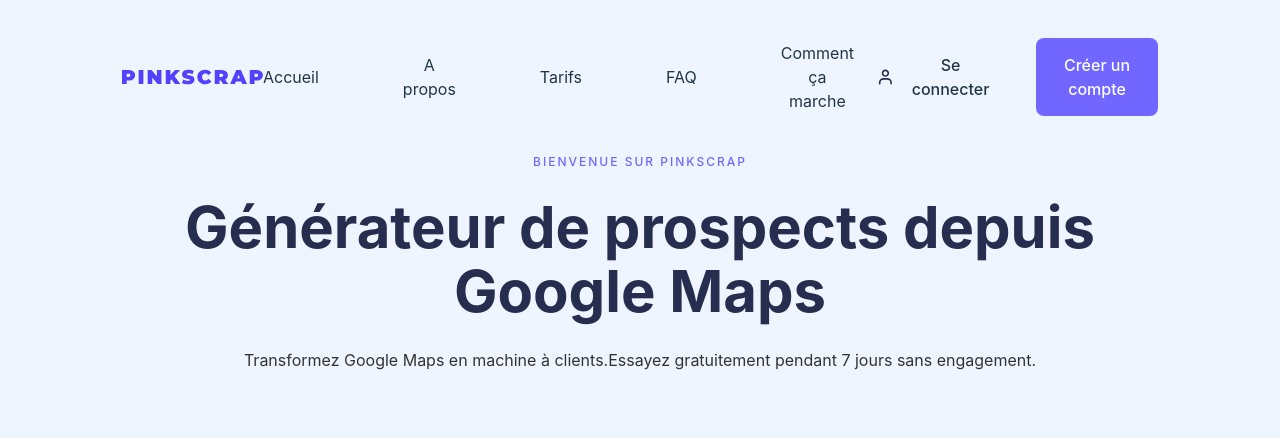
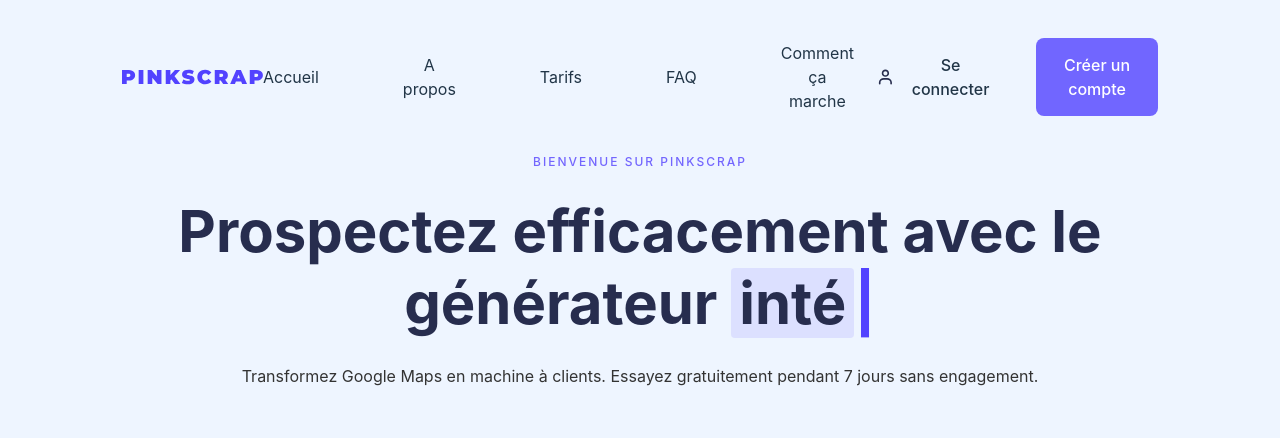
Before and after one commit to Ezdev2/Pinkscrap-front, a Vue app: page / in a window 1280 px wide. Shown: the top 438 px of the page. Built offline with nearby package versions, Linux system fonts and the light colour scheme; no server answers.

Commit message:
update homepage style

```diff
--- a/src/components/Common/Title.vue
+++ b/src/components/Common/Title.vue
@@ -25,6 +25,10 @@
   font-style: normal;
   font-weight: 700;
   line-height: 64px;
+  @media (max-width: 600px) {
+    font-size: 36px;
+    line-height: normal;
+  }
 }
 h2 {
   color: #fff;
--- a/src/pages/Homepage/components/Header.vue
+++ b/src/pages/Homepage/components/Header.vue
@@ -1,4 +1,95 @@
+<template>
+  <div
+    class="flex flex-col gap-[25px] max-w-[1200px] px-[24px] h-[360px] md:h-[200px] lg:h-auto"
+  >
+    <Title type="h3" label="BIENVENUE SUR PINKSCRAP" />
+    <h1 class="title">
+      Prospectez efficacement avec le générateur
+      <span class="title--blink">{{ titleStyled }}</span>
+      <span id="cursor" class="blink">|</span>
+    </h1>
+    <p class="text-blackScale">
+      Transformez Google Maps en machine à clients. Essayez gratuitement pendant
+      7 jours sans engagement.
+    </p>
+  </div>
+</template>
+
 <script setup>
+import { onMounted, ref } from "vue";
+import Title from "@/components/Common/Title.vue";
+
+const titleStyled = ref("intégré à Google Maps.");
+
+onMounted(() => {
+  clearText();
+});
+
+function clearText() {
+  const contenu = titleStyled.value;
+  titleStyled.value = "";
+
+  let index = contenu.length;
+  const effacement = setInterval(() => {
+    index--;
+    titleStyled.value = contenu.slice(0, index);
+    if (index === 0) {
+      clearInterval(effacement);
+      setTimeout(writeText, 1000);
+    }
+  }, 150);
+}
+
+function writeText() {
+  const contenu = "intégré à Google Maps.";
+  let index = 0;
+  const ecriture = setInterval(() => {
+    index++;
+    titleStyled.value = contenu.slice(0, index);
+    if (index === contenu.length) {
+      clearInterval(ecriture);
+      setTimeout(clearText, 1000);
+    }
+  }, 150);
+}
+</script>
+
+<style lang="scss" scoped>
+.title {
+  color: #272d4e;
+  text-align: center;
+  font-size: 58px;
+  font-style: normal;
+  font-weight: 700;
+  line-height: 72px;
+  @media (max-width: 600px) {
+    font-size: 36px;
+    line-height: normal;
+  }
+  &--blink {
+    // background-color: #7366FE;
+    padding: 0 8px;
+    border-radius: 4px;
+    background: rgba(115, 102, 254, 0.15);
+  }
+}
+
+.blink {
+  animation: blink-animation 1s steps(2, start) infinite;
+  color: var(--color-primary);
+  @media (max-width: 600px) {
+    font-size: 36px;
+  }
+}
+
+@keyframes blink-animation {
+  to {
+    visibility: hidden;
+  }
+}
+</style>
+
+<!-- <script setup>
 import Title from "@/components/Common/Title.vue";
 </script>
 
@@ -15,4 +106,4 @@
   </div>
 </template>
 
-<style lang="scss" scoped></style>
+<style lang="scss" scoped></style> -->
```
